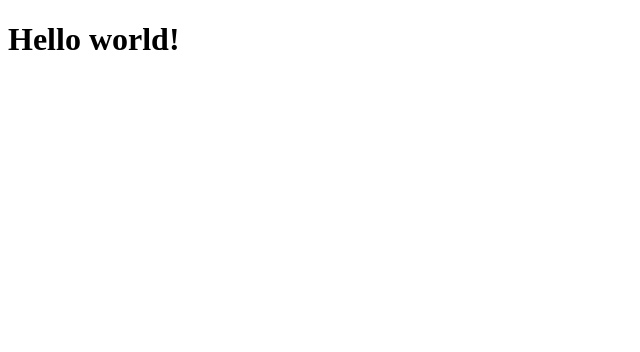
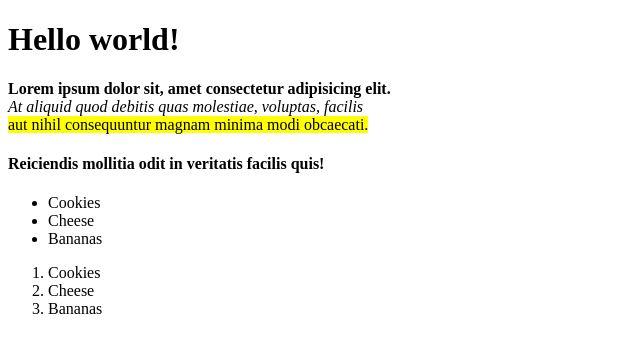
Before and after one commit to jf-wro/git_test, a plain HTML site: page index.html in a window 1280 px wide. Shown: the whole page, without its empty margins (0-640 px from the left). Drawn offline with Linux system fonts and the light colour scheme.

Commit message:
Website fun continues

```diff
--- a/index.html
+++ b/index.html
@@ -7,5 +7,22 @@
 
   <body>
     <h1>Hello world!</h1>
+    <!-- comment test -->
+    <p><strong>Lorem ipsum dolor sit, amet consectetur adipisicing elit.</strong>
+    <br><em>At aliquid quod debitis quas molestiae, voluptas, facilis </em>
+    <br><mark>aut nihil consequuntur magnam minima modi obcaecati.</mark>
+    <h4>Reiciendis mollitia odit in veritatis facilis quis!</h4>
+    <ul>
+        <li>Cookies</li>
+        <li>Cheese</li>
+        <li>Bananas</li>
+    </ul>
+    <ol>
+        <li>Cookies</li>
+        <li>Cheese</li>
+        <li>Bananas</li>
+    </ol>
+
+
   </body>
 </html>
```
Also changed, not shown: odin-links-and-images/index.html (added, +14 -0 lines), odin-links-and-images/pages/about.html (added, +12 -0 lines).
